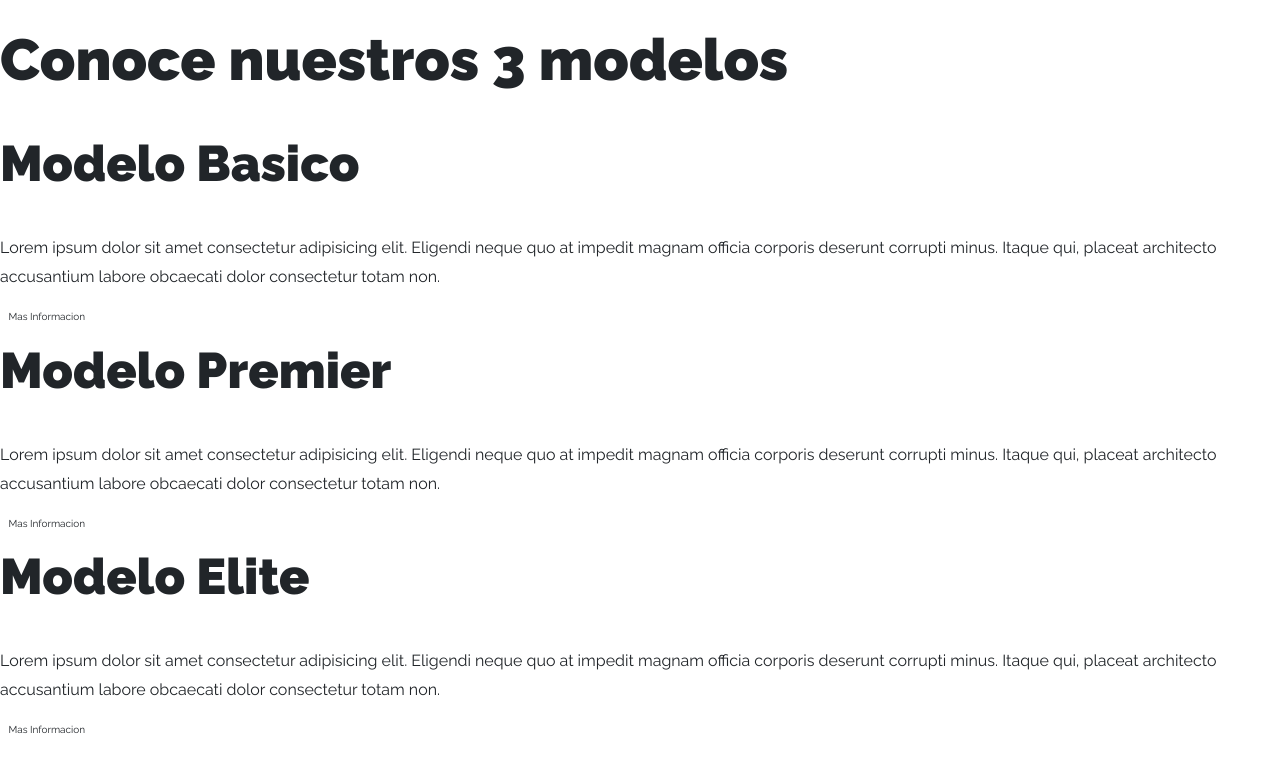
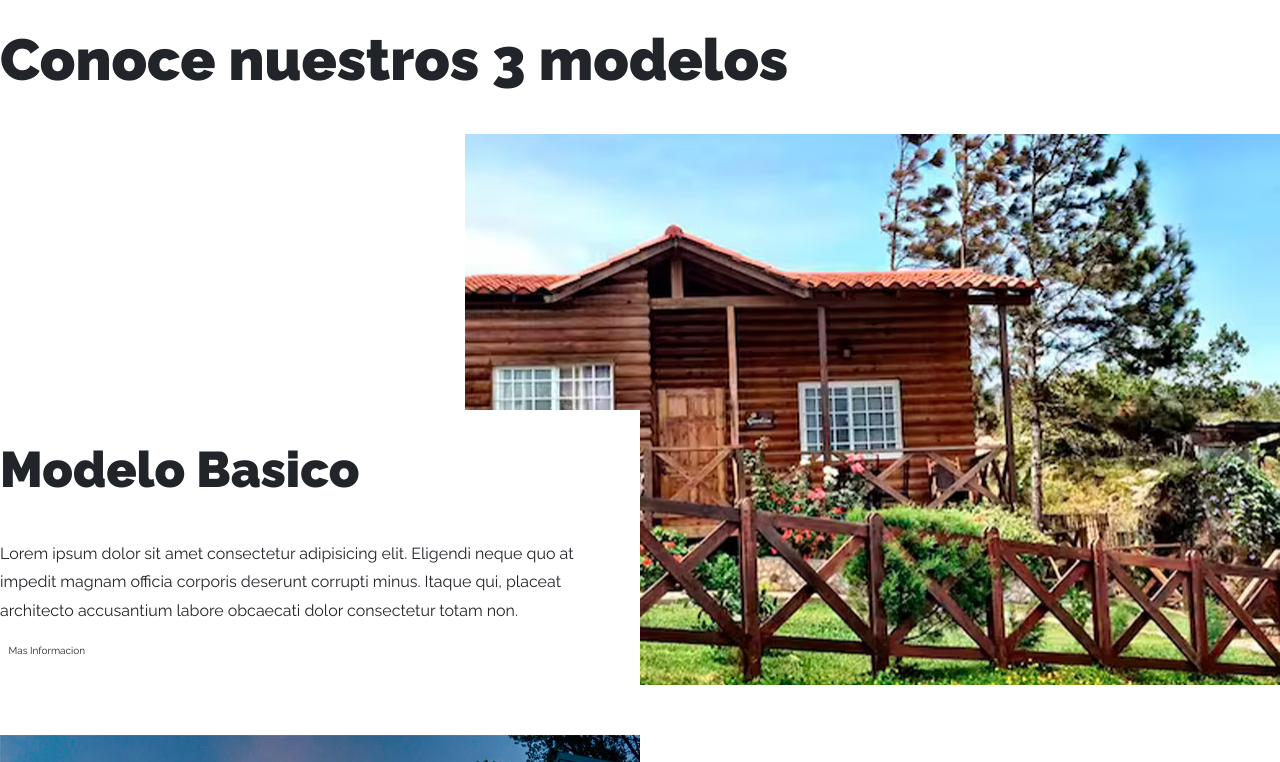
Before and after one commit to ferkuellar/proy_1, a plain HTML site: page index.html in a window 1280 px wide. Shown: the part 1460-2222 px from the top of the page. Drawn offline with nearby package versions, Linux system fonts and the light colour scheme.

Commit message:
Se agrego codigo a la seccion de modelos

```diff
--- a/css/styles.css
+++ b/css/styles.css
@@ -1,5 +1,7 @@
 
-/* se crean variables de pagina */
+/* se crean variables de Entorno */
+
+/* ":root", El fragmento de código está configurando variables CSS personalizadas que se pueden usar en el documento actual y cualquier descendiente. Las líneas --blanco: #fff; están definiendo variables con nombres significativos que están asociados a colores. Esto facilitará el trabajo con colores, ya que solo necesita configurar los colores una vez y luego puede acceder a ellos por nombre de variable. */
 :root {
     --blanco: #fff;
     --negro: #111111;
@@ -13,7 +15,9 @@ html {
     box-sizing: border-box;
 }
 
-*, *::before, *:after {
+/* "*, *:before, *::after", El código dado está configurando la propiedad de tamaño de caja. La propiedad de tamaño de cuadro le dice al navegador qué método de cálculo de tamaño debe usar al dimensionar elementos. Configurarlo para heredar significa que el elemento heredará el mismo tamaño de cuadro que tiene su elemento principal. Esto garantiza que todos los elementos dentro de un contenedor tengan el mismo modelo de tamaño de caja, lo que facilita aplicar estilos con precisión. */
+
+*, *:before, *:after {
     box-sizing: inherit;
 }
 
@@ -215,3 +219,71 @@ img {
 .contenido-nosotros p {
     margin-bottom: 1rem;
 }
+
+/* modelos de las casas */
+
+.modelo{
+    display: grid;
+    grid-template-rows: repeat(2, 1fr);
+    background-repeat: no-repeat;
+    background-position: bottom center;
+    margin-bottom: 5rem;
+}
+
+/* ".modelo:last-of-type" Este código establece el margen inferior del último elemento de la clase .modelo en 0. Esto significa que se eliminará cualquier espacio en blanco que aparezca después del último elemento con la clase .modelo, lo que dará como resultado un diseño general más ajustado. */
+
+.modelo:last-of-type {
+    margin-bottom: 0;
+}
+
+.contenido-modelo {
+    padding: 5rem;
+    background-color: var(--blanco);
+}
+
+@media(min-width: 768px){
+    .modelo {
+        grid-template-columns: repeat(2, 1fr);
+    }
+}
+
+.basico {
+    background-image: url(../img/modelo_basico.jpg);
+}
+
+@media(min-width: 768px){
+    .basico {
+        background-position: top right;
+    }
+    .basico .contenido-modelo {
+        grid-row: 2 / 3;
+        padding: 2rem 2rem 2rem 0;
+    }
+}
+
+.premier {
+    background-image: url(../img/modelo_premier.jpg);
+}
+
+@media(min-width: 768px){
+    .premier {
+        background-position: top left;
+    }
+    .premier .contenido-modelo {
+        grid-column: 2 / 3;
+        padding: 2rem;
+    }
+}
+
+.elite {
+    background-image: url(../img/modelo_elite.jpg);
+}
+
+@media(min-width: 768px){
+    .elite {
+        background-position: top right;
+    }
+    .elite .contenido-modelo {
+        padding: 2rem 2rem 2rem 0;
+    }
+}
--- a/index.html
+++ b/index.html
@@ -45,7 +45,7 @@ y en linea con los estandares modernos se dirige con precision solo a los estilo
     </header>
     <!-- En el class se integro un shortcut a Bootstrap 5 (mt-5) que significa margin top 5  -->
     <!--Section sobre nosotros  -->
-<section class="contenedor mt-5 nosotros">
+    <section class="contenedor mt-5 nosotros">
         <div class="contenido-nosotros">
             <h2>Sobre nosotros</h2>
             <p>Lorem, ipsum dolor sit amet consectetur adipisicing elit. Illo fuga
@@ -59,7 +59,7 @@ y en linea con los estandares modernos se dirige con precision solo a los estilo
                 fugit accusamus.</p>
         </div>
     </section>
-
+    <!-- Modelos de las cabañas -->
     <main class="contenedor mt-5">
         <h2>Conoce nuestros 3 modelos</h2>
 
@@ -72,7 +72,7 @@ y en linea con los estandares modernos se dirige con precision solo a los estilo
             </div>
         </div><!--Modelo 1-->
 
-        <div class="modelo basico">
+        <div class="modelo premier">
             <div class="contenido-modelo">
                 <h3>Modelo Premier</h3>
                 <p>Lorem ipsum dolor sit amet consectetur adipisicing elit. Eligendi neque quo at impedit magnam officia corporis deserunt corrupti minus. Itaque qui, placeat architecto accusantium labore obcaecati dolor consectetur totam non.</p>
@@ -81,7 +81,7 @@ y en linea con los estandares modernos se dirige con precision solo a los estilo
             </div>
         </div><!--Modelo 2-->
 
-        <div class="modelo basico">
+        <div class="modelo elite">
             <div class="contenido-modelo">
                 <h3>Modelo Elite</h3>
                 <p>Lorem ipsum dolor sit amet consectetur adipisicing elit. Eligendi neque quo at impedit magnam officia corporis deserunt corrupti minus. Itaque qui, placeat architecto accusantium labore obcaecati dolor consectetur totam non.</p>
```
